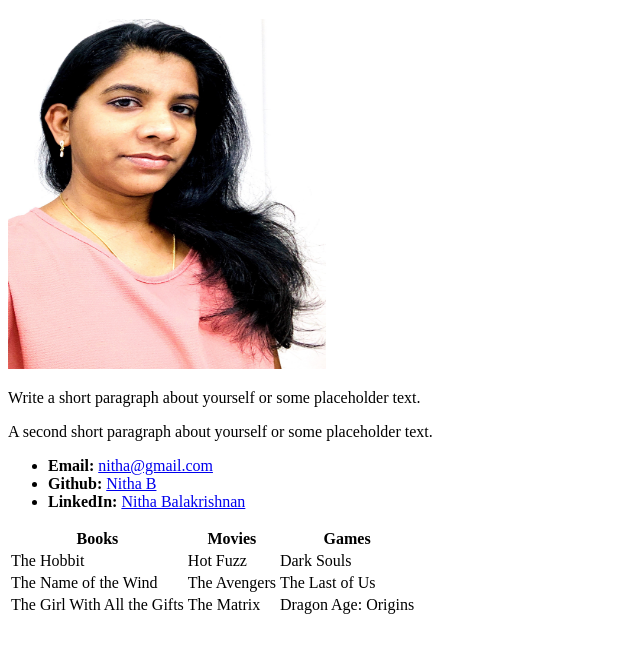
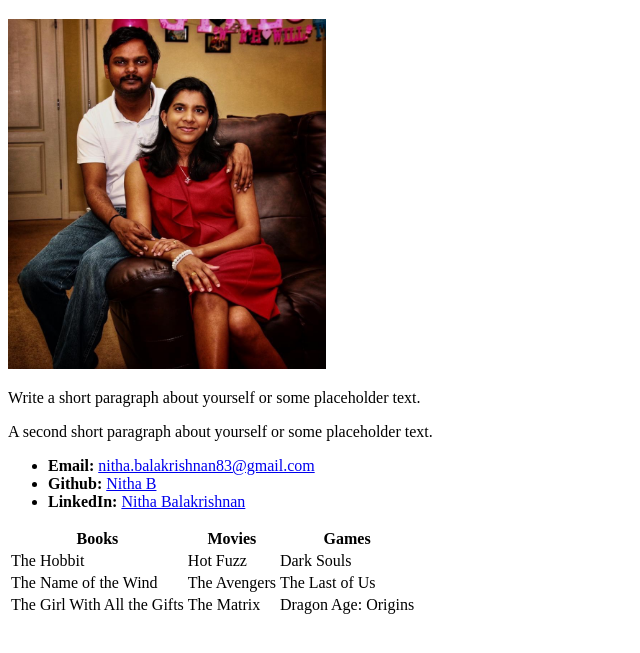
Before and after one commit to nithabalakrishnan/nithabalakrishnan.github.io, a plain HTML site: page index.html in a window 1280 px wide. Shown: the part 61-714 px from the top of the page, without its empty margins (0-640 px from the left). Drawn offline with Linux system fonts and the light colour scheme.

Commit message:
pushing updated data

```diff
--- a/index.html
+++ b/index.html
@@ -7,13 +7,13 @@
     <body>
         <h1>Nitha Balakrishnan</h1>
 
-        <img src="Resources/IMG_8267.jpeg" alt="Nitha" height="350" width="318" />
+        <img src="Resources/nitha.jpeg" alt="Nitha" height="350" width="318" />
 
         <p>Write a short paragraph about yourself or some placeholder text.</p>
         <p>A second short paragraph about yourself or some placeholder text.</p>
 
         <ul>
-            <li><strong>Email:</strong> <a href="#">nitha@gmail.com</a></li>
+            <li><strong>Email:</strong> <a href="#">nitha.balakrishnan83@gmail.com</a></li>
             <li><strong>Github:</strong> <a href="https://github.com/nithabalakrishnan">Nitha B</a></li>
             <li><strong>LinkedIn:</strong> <a href="https://www.linkedin.com/in/nitha-balakrishnan-sw"> Nitha Balakrishnan</a></li>
         </ul>
```
Also changed, not shown: Resources/IMG_8267.jpeg (deleted), Resources/nitha.jpeg (added).
